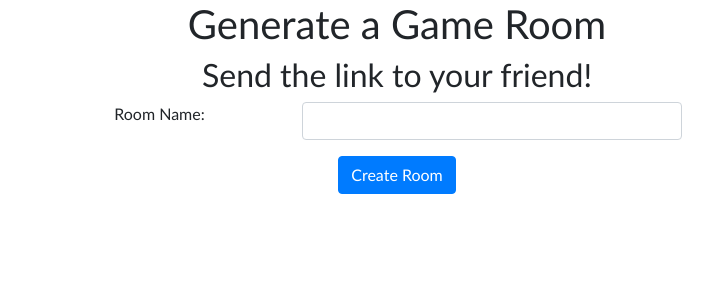
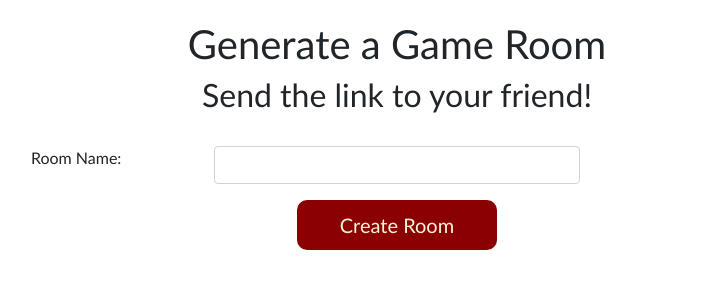
Before and after one commit to dcrawford027/Language-Tiles, a React (Create React App) app in the folder client/: page /games in a window 1280 px wide. Shown: the top 300 px of the page, without its empty margins (243-956 px from the left). Built offline with nearby package versions, Linux system fonts and the light colour scheme.

Commit message:
CSS / Styling updates

```diff
--- a/client/src/App.css
+++ b/client/src/App.css
@@ -54,6 +54,10 @@
   text-shadow: 2px 2px 5px #8B0000;
 }
 
+btn {
+  font-size: xx-large;
+}
+
 .btn-play {
   background-color: #8B0000;
   color: beige;
@@ -70,3 +74,17 @@
 .btn-play:hover {
   background: lightcoral;
 }
+
+.btn-playgame {
+  font-size: x-large;
+  border-radius: 10px;
+
+}
+
+.wrapper {
+  padding: 20px;
+}
+
+.label {
+  font-weight: 300;
+}
--- a/client/src/views/Board.js
+++ b/client/src/views/Board.js
@@ -115,8 +115,9 @@ export default props => {
     socket.on('message', data => setChatLog([...chatLog, data]));
 
     return (
+        <div className="wrapper">
             <div className="row" style={{height: 700}}>
-            <div className="col-sm-3 border border-dark rounded m-1 h-100">
+                <div className="col-sm-3 border border-dark rounded m-1 p-3 h-100">
                     <p>Total Matches: {playerScore}</p>
                     <p>Tiles Left in Deck: {shuffled.length}</p>
                     <button className="btn btn-success d-block mb-2" onClick={drawTile} disabled={hasDrawn}>Draw</button>
@@ -133,11 +134,11 @@ export default props => {
                     </div>
                     <form onSubmit={submitHandler}>
                         <input type="text" name="message" className="form-control d-block mb-2" onChange={e => setMessage(e.target.value)} value={message}/>
-                    <button type="submit" className="btn btn-primary">Message</button>
+                        <button type="submit" className="btn btn-primary offset-3">Message</button>
                     </form>
                 </div>
                 <div className="col-sm-8">
-                <div className="row border border-dark rounded m-1 h-50 p-1">
+                    <div className="row border border-dark rounded m-1 h-50 p-2">
                         {
                             table.map((playedTile, i) =>
                                 <div key={i} id={playedTile.id} className="card m-1" style={{height: 150, width: 150}}>
@@ -146,7 +147,7 @@ export default props => {
                             )
                         }
                     </div>
-                <div className="row border border-dark rounded m-1 h-50 p-1" id="hand">
+                    <div className="row border border-dark rounded m-1 h-50 p-2" id="hand">
                         {
                             cardsDelt ?
                                 hand.map((tile, i) =>
@@ -155,11 +156,11 @@ export default props => {
                                     </div>
                                 )
                             :
-                        <button className="btn btn-success offset-4 col-sm-4 h-25" onClick={startGame}>Start Game</button>
+                            <button className="btn-playgame btn-success offset-4 col-sm-4 h-25" onClick={startGame}>Start Game</button>
                         }
                     </div>
                 </div>
-
+            </div>
         </div>
 
     )
--- a/client/src/views/Games.js
+++ b/client/src/views/Games.js
@@ -11,15 +11,17 @@ export default () => {
 
     return (
         <div className="text-center">
+            <div className="wrapper">
                 <h1>Generate a Game Room</h1>
                 <h2>Send the link to your friend!</h2>
                 <form onSubmit={createRoom}>
                     <div className="form-group row mb-3">
-                    <label htmlFor="roomName" className="offset-2 col-sm-3">Room Name: </label>
-                    <input type="text" className="form-control col-sm-4" onChange={e => setRoomName(e.target.value)}/>
+                        <label htmlFor="roomName" className="offset-1 col-sm-3 mt-4">Room Name: </label>
+                        <input type="text" className="form-control col-sm-4 mt-4" onChange={e => setRoomName(e.target.value)}/>
                     </div>
-                <button type="submit" className="btn btn-primary">Create Room</button>
+                    <button type="submit" className="btn-play">Create Room</button>
                 </form>
+            </div>
         </div>
     )
 }
```
Lines whose indentation alone changed are shown as unchanged.
